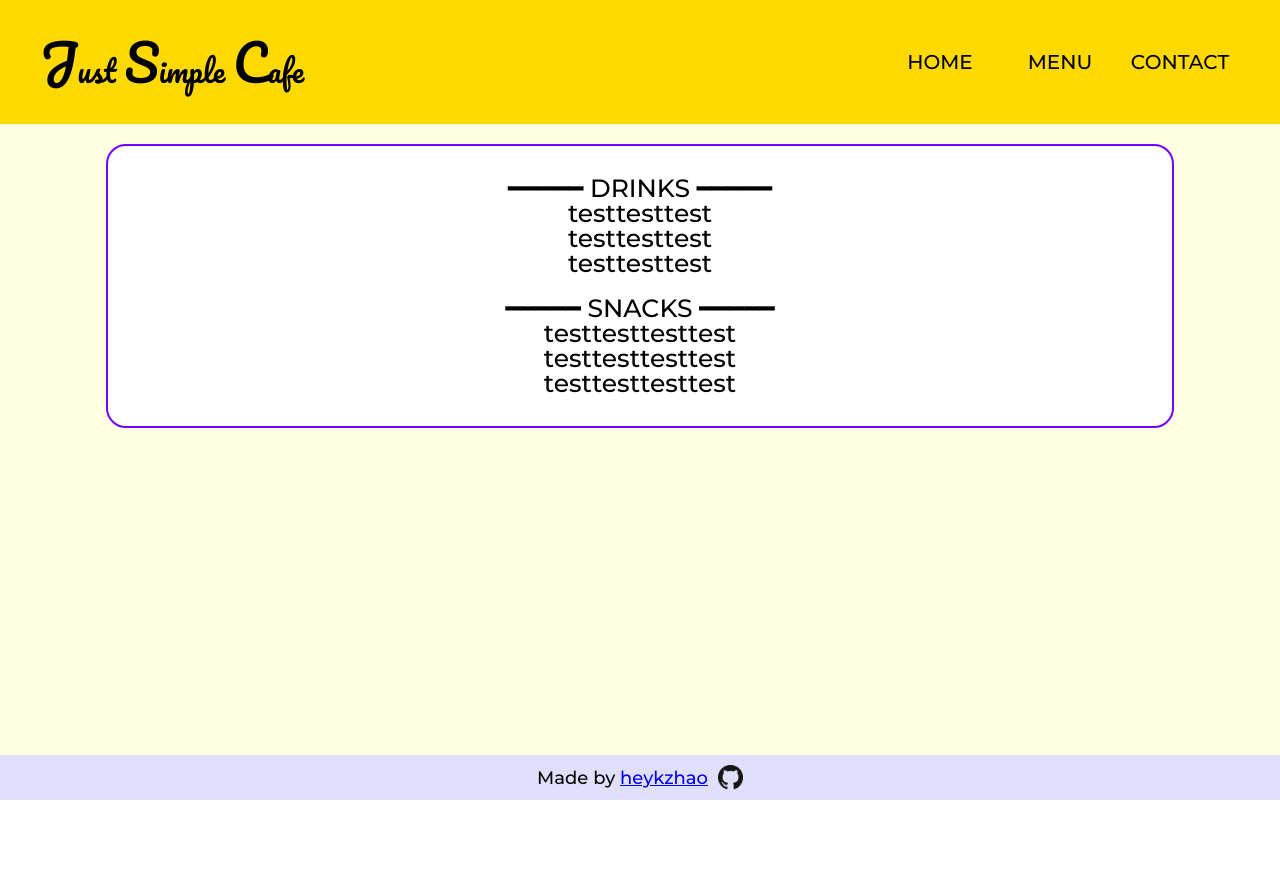
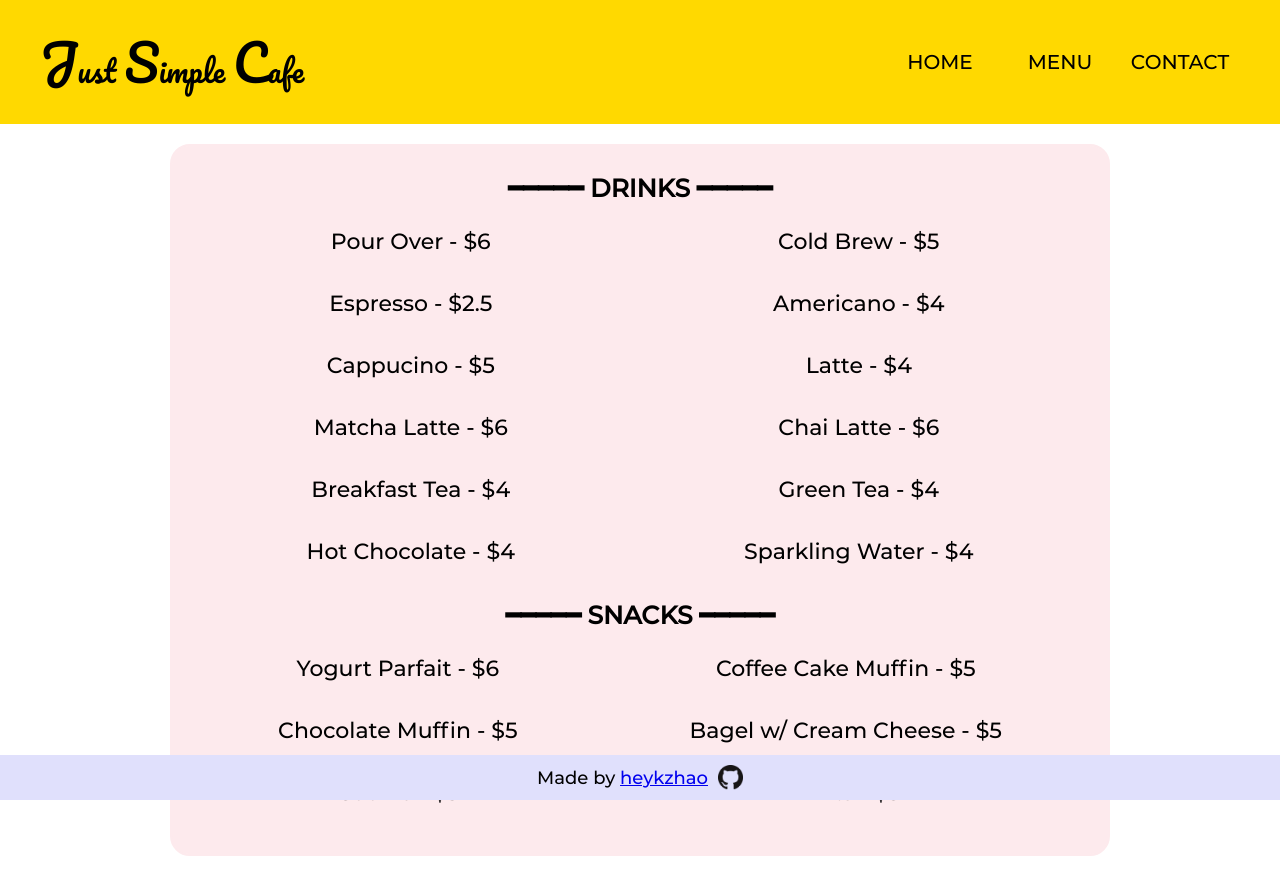
Before and after one commit to heykzhao/top_restaurant, a website built with webpack: page dist/index.html in a window 1280 px wide. Both pictures are taken after a click on the element "MENU". Before the commit the page ends 800 px from the top, so only its background shows below. Built offline with nearby package versions, Linux system fonts and the light colour scheme.

Commit message:
Finish adding items and stylizing menu page

```diff
--- a/src/pages/loadMenu.js
+++ b/src/pages/loadMenu.js
@@ -3,27 +3,23 @@ function clearBodyContainer() {
     bodyContainer.innerHTML = '';
 }
 
-function createMenuItemDrink(title, description, price) {
+function createMenuItemDrink(title, price) {
     const newMenuItem = document.createElement('div');
     const menuDrinks = document.querySelector('.menu-items-drinks');
     newMenuItem.setAttribute('class', 'menu-item');
     newMenuItem.innerHTML = `
-    <div class="menu-title">${title}</div>
-    <div class="menu-description">${description}</div>
-    <div class="menu-price">${price}</div>
+    <div class="menu-item">${title} - ${price}</div>
     `;
     menuDrinks.appendChild(newMenuItem);
 }
 
-function createMenuItemSnack(title, description, price) {
+function createMenuItemSnack(title, price) {
     const newMenuItem = document.createElement('div');
     const menuSnacks = document.querySelector('.menu-items-snacks');
     newMenuItem.setAttribute('class', 'menu-item');
     newMenuItem.innerHTML = `
-    <div class="menu-title">${title}</div>
-    <div class="menu-description">${description}</div>
-    <div class="menu-price">${price}</div>
-    `
+    <div class="menu-item">${title} - ${price}</div>
+    `;
     menuSnacks.appendChild(newMenuItem);
 }
 
@@ -42,13 +38,13 @@ function loadMenuPage() {
     menuSnacks.setAttribute('class', 'menu-snacks');
 
     menuDrinks.innerHTML = `
-    <div class='menu-section-title-drinks'>
+    <div class='menu-section-title'>
         ━━━━━  DRINKS  ━━━━━
     </div>
     <div class='menu-items-drinks'></div>
     `
     menuSnacks.innerHTML = `
-    <div class='menu-section-title-snacks'>
+    <div class='menu-section-title'>
         ━━━━━  SNACKS  ━━━━━
     </div>
     <div class='menu-items-snacks'></div>
@@ -59,13 +55,24 @@ function loadMenuPage() {
     menuWrapper.appendChild(menuDrinks);
     menuWrapper.appendChild(menuSnacks);
 
-    createMenuItemDrink('test', 'test', 'test');
-    createMenuItemDrink('test', 'test', 'test');
-    createMenuItemDrink('test', 'test', 'test');
-    createMenuItemSnack('test', 'test', 'test');
-    createMenuItemSnack('test', 'test', 'test');
-    createMenuItemSnack('test', 'test', 'test');
-    createMenuItemSnack('test', 'test', 'test');
+    createMenuItemDrink('Pour Over', '$6');
+    createMenuItemDrink('Cold Brew', '$5');
+    createMenuItemDrink('Espresso', '$2.5');
+    createMenuItemDrink('Americano', '$4');
+    createMenuItemDrink('Cappucino', '$5');
+    createMenuItemDrink('Latte', '$4');
+    createMenuItemDrink('Matcha Latte', '$6');
+    createMenuItemDrink('Chai Latte', '$6');
+    createMenuItemDrink('Breakfast Tea', '$4');
+    createMenuItemDrink('Green Tea', '$4');
+    createMenuItemDrink('Hot Chocolate', '$4');
+    createMenuItemDrink('Sparkling Water', '$4');
+    createMenuItemSnack('Yogurt Parfait', '$6');
+    createMenuItemSnack('Coffee Cake Muffin', '$5');
+    createMenuItemSnack('Chocolate Muffin', '$5');
+    createMenuItemSnack('Bagel w/ Cream Cheese', '$5');
+    createMenuItemSnack('Cookie', '$3');
+    createMenuItemSnack('Mints', '$5');
 };
 
 export default loadMenuPage;
--- a/src/styles/menupage.css
+++ b/src/styles/menupage.css
@@ -6,73 +6,82 @@
     height: 100%;
     width: 100%;
     padding-top: 20px;
-    background-color: rgb(255, 255, 225);
 }
 .menu-wrapper {
     display: flex;
     flex-direction: column;
     justify-content: center;
     align-items: center;
-    width: 80%;
+    width: 70%;
     border-style: solid;
-    border-color: rgb(119, 0, 255);
+    border-color: rgb(253, 234, 237);
     border-width: 2px;
     border-radius: 20px;
-    background-color: white;
+    background-color: rgb(253, 234, 237);
     padding: 20px;
 }
 .menu-section-title {
+    text-align: center;
     width: 100%;
+    padding-bottom: 10px;
+    font-size: 25px;
+    font-weight: 900;
 }
 .menu-drinks {
     display: flex;
+    flex-wrap: wrap;
     justify-content: center;
-    align-items: center;
     flex-direction: column;
     font-family: 'Montserrat', Arial, Helvetica, sans-serif;
-    font-size: 25px;
     padding: 10px 0px;
     width: 100%;
 }
 .menu-snacks {
     display: flex;
+    flex-wrap: wrap;
     justify-content: center;
-    align-items: center;
     flex-direction: column;
     font-family: 'Montserrat', Arial, Helvetica, sans-serif;
-    font-size: 25px;
     padding: 10px 0px;
     width: 100%;
 }
 .menu-items-drinks {
-    display: flex;
-    flex-direction: row;
+    display: grid;
+    grid-template-columns: auto auto;
 }
 .menu-items-snacks {
-    display: flex;
-    flex-direction: row;
+    display: grid;
+    grid-template-columns: auto auto;
 }
 .menu-item {
-
+    justify-self: center;
+    padding: 10px 10px;
+    font-size: 22px;
 }
-.menu-title {
-
-}
-.menu-description{
-
-}
-.menu-price {
-
-}
-
 
 @media only screen and (max-width: 850px) {
     .menu-drinks{
-        font-size: 15px;
         padding: 5px 0px;
     }
     .menu-snacks{
-        font-size: 15px;
         padding: 5px 0px;
     }
+    .menu-items-drinks {
+        grid-template-columns: auto;
+    }
+    .menu-items-snacks {
+        grid-template-columns: auto;
+    }
+    .menu-item {
+        font-size: 18px;
+    }
 }
+
+@media only screen and (max-width: 500px) {
+    .menu-section-title {
+        font-size: 18px;
+    }
+    .menu-item {
+        font-size: 14px;
+    }
+}
```
